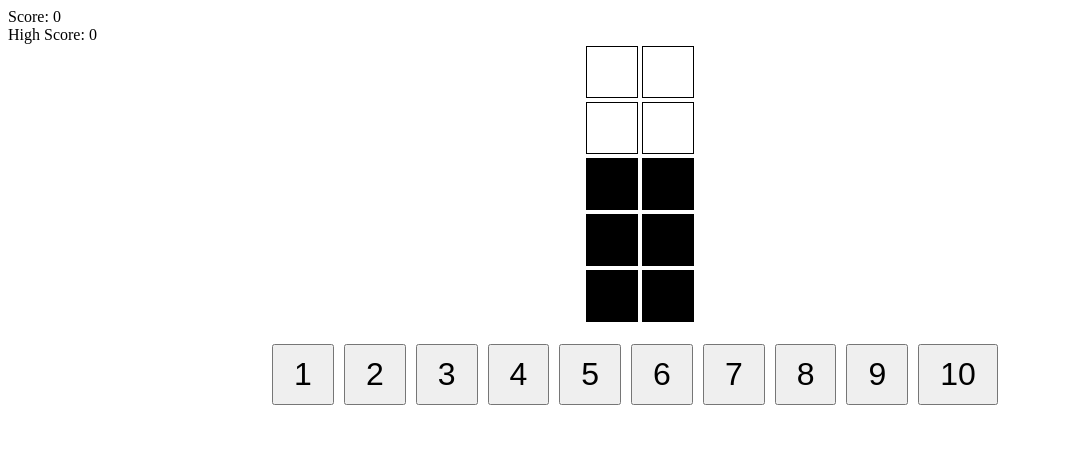
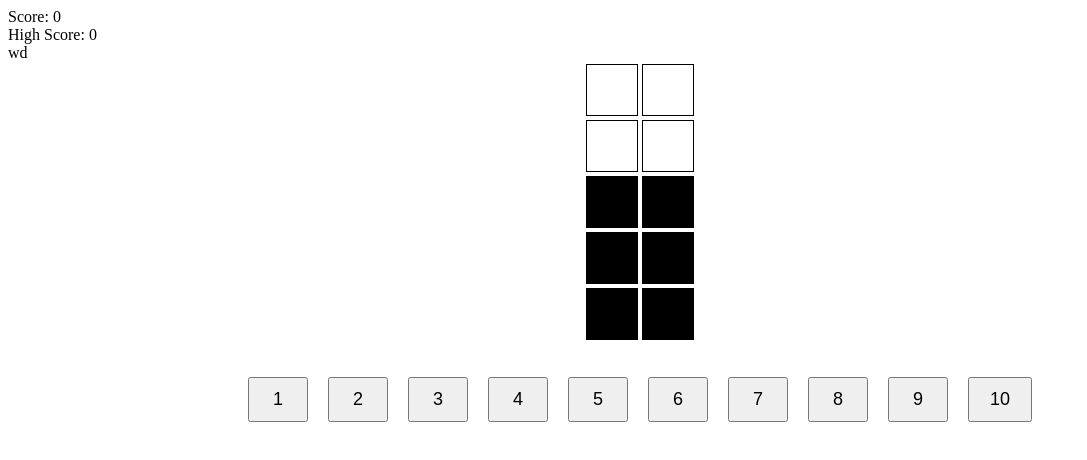
Before and after one commit to ip999/sub, a plain HTML site: page index.html in a window 1280 px wide. Shown: the whole page, without its empty margins (0-1087 px from the left). Drawn offline with Linux system fonts and the light colour scheme.

Commit message:
buttons in grid

```diff
--- a/index.html
+++ b/index.html
@@ -29,14 +29,21 @@
       }
 
       #numbers {
-        text-align: center;
+        display: flex;
+        flex-wrap: wrap;
+        justify-content: center; /* Center buttons on the page */
+        gap: 10px; /* Space between buttons */
+        padding: 10px; /* Padding around the button area */
       }
 
       #numbers button {
-        margin-right: 10px;
-        padding: 10px 20px; /* Increase padding for larger button size */
-        font-size: 32px; /* Increase font size for better readability */
-        cursor: pointer; /* Change cursor to pointer on hover for better UX */
+        flex: 0 1 auto; /* Allow buttons to shrink and grow as needed */
+        margin: 5px; /* Space between buttons */
+        padding: 10px 20px; /* Padding inside buttons */
+        font-size: 18px; /* Button font size */
+        cursor: pointer; /* Change cursor to pointer on hover */
+        min-width: 60px; /* Minimum width for buttons */
+        box-sizing: border-box; /* Include padding and border in the width */
       }
 
       .correct {
@@ -52,6 +59,7 @@
     <div id="score">Score: 0</div>
     <div id="highScore">High Score: 0</div>
     <div id="result"></div>
+    wd
 
     <div class="grid-container">
       <div class="grid-column" id="grid-column-1"></div>
@@ -143,7 +151,9 @@
         } else {
           flashColor("incorrect", 500);
           const resultDiv = document.getElementById("result");
-          resultDiv.textContent = `Game Over! Your high score was ${Math.floor(highScore)}`;
+          resultDiv.textContent = `Game Over! Your high score was ${Math.floor(
+            highScore
+          )}`;
           score = 0;
           setTimeout(() => {
             updateScore();
```
